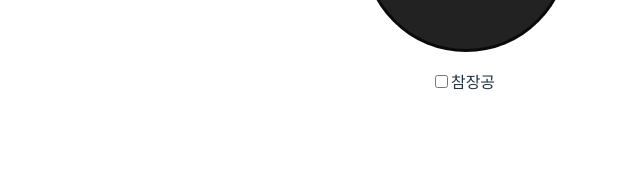
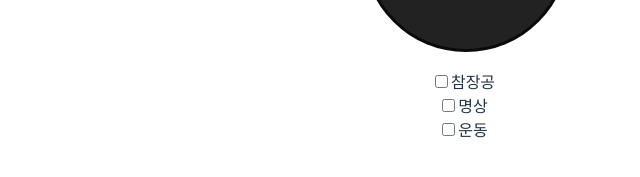
Before and after one commit to yoonjonglyu/daoxin, a React (Vite) app in the folder daoxin/: page / in a window 1280 px wide. Shown: the part 203-380 px from the top of the page, without its empty margins (177-817 px from the left). Built offline with nearby package versions, Linux system fonts and the light colour scheme.

Commit message:
feat(FEATURE): DAOXIN TODO - BIND LIST STATE

```diff
--- a/daoxin/src/features/daoxintodo/DaoXinTodo.tsx
+++ b/daoxin/src/features/daoxintodo/DaoXinTodo.tsx
@@ -1,25 +1,27 @@
 import React from 'react';
-
 import './DaoXinTodo.css';
 
-/**
- * 상태를 굳이 props 할 이유가 없긴하다
- */
+import useDaoxin from '../../hooks/useDaoxin';
 
-export interface DaoXinTodoProps {
-}
+export interface DaoXinTodoProps {}
 
 const DaoXinTodo: React.FC<DaoXinTodoProps> = () => {
+  const { dList, checkList } = useDaoxin();
+
   return (
     <div className='todo-container'>
       <ul>
-        {[0].map((item) => {
+        {dList.map((item) => {
           return (
-            <li>
+            <li key={item.idx}>
               <label>
-                <input type='checkbox' />
+                <input
+                  type='checkbox'
+                  defaultChecked={item.completed}
+                  onClick={() => checkList(item.idx)}
+                />
               </label>
-              <span>참장공</span>
+              <span>{item.todo}</span>
             </li>
           );
         })}
```
